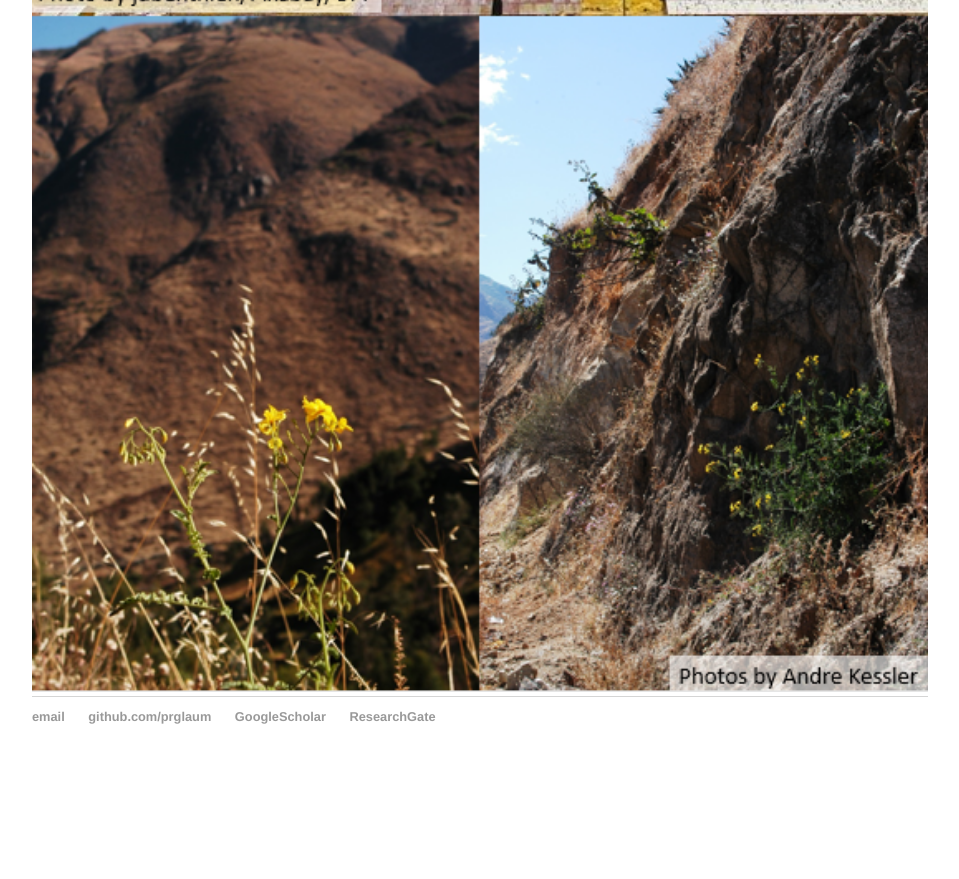
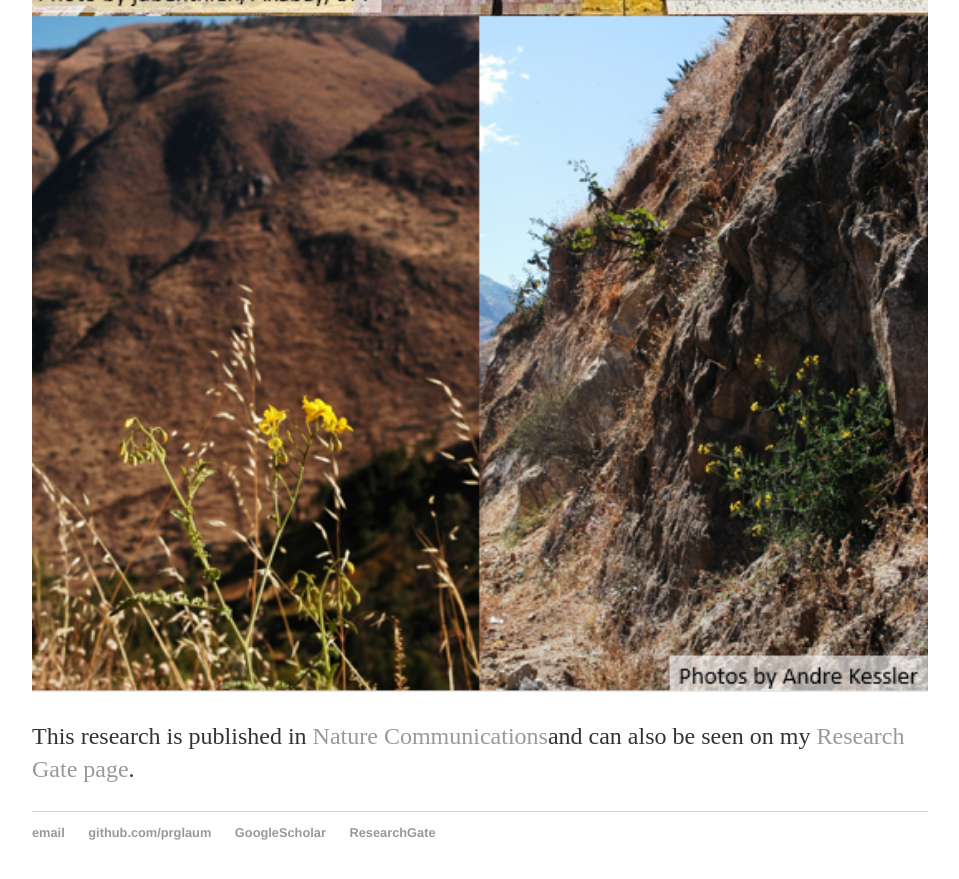
Before and after one commit to prglaum/prglaum.github.io, a Jekyll site: the page built from research/chemoeco/index.html, in a window 1280 px wide and 900 px high, scrolled down 1299 px. Shown: the top 879 px of the window, without its empty margins (160-1119 px from the left). Built offline with Jekyll 4.4.1, drawn with Linux system fonts in a browser that asks for light colours; before the commit the page ends 2083 px from its top, so only the background shows below that.

Commit message:
Update index.html

```diff
--- a/research/chemoeco/index.html
+++ b/research/chemoeco/index.html
@@ -19,3 +19,5 @@
 			<p>S. peruvianum, Peruvian Andes</p>
 		</div>
 	</div>
+
+<p> This research is published in <a href="https://www.nature.com/articles/s41467-017-02072-4">Nature Communications</a>and can also be seen on my <a href="https://www.researchgate.net/profile/Paul-Glaum">Research Gate page</a>.
```
